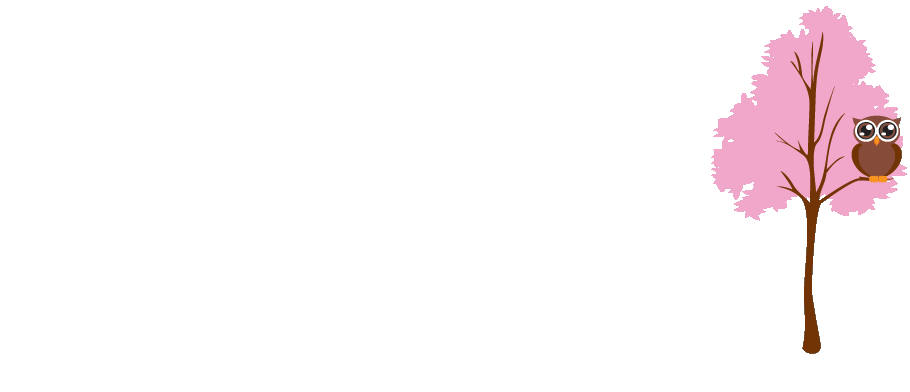
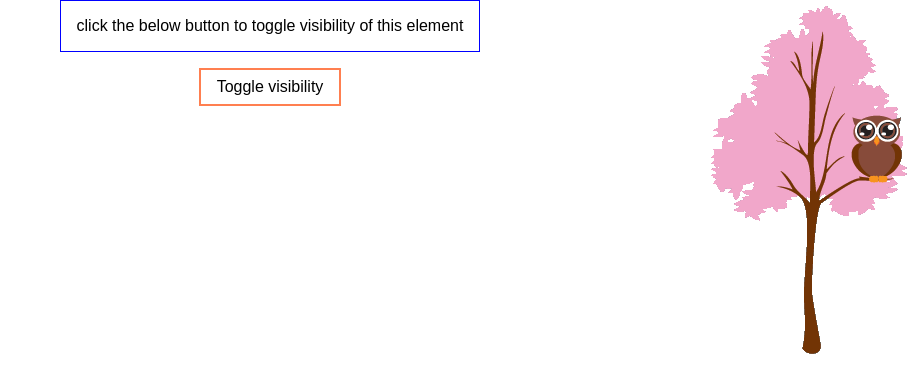
Before and after one commit to haingocvu/LearnHtml2022, a React (Create React App) app: page /visibility in a window 1280 px wide. Before the commit this address had no page. Shown: the top 392 px of the page, without its empty margins (370-1280 px from the left). Built offline with nearby package versions, Linux system fonts and the light colour scheme.

Commit message:
visibility

```diff
--- a/src/components/App.js
+++ b/src/components/App.js
@@ -44,6 +44,7 @@ import Nesting from 'src/pages/nesting/Nesting';
 import AttachProps from 'src/pages/attachProps/AttachProps';
 import Animation from 'src/pages/animation/Animation';
 import Display from 'src/pages/display/Display';
+import Visibility from 'src/pages/visibility/Visibility';
 
 function App() {
   return (
@@ -90,6 +91,7 @@ function App() {
         <Route path="/attach-props" element={<AttachProps />} />
         <Route path="/animation" element={<Animation />} />
         <Route path="/display" element={<Display />} />
+        <Route path="/visibility" element={<Visibility />} />
       </Routes>
     </Router>
   );
--- /dev/null
+++ b/src/pages/visibility/Visibility.jsx
@@ -0,0 +1,46 @@
+import React, { useState } from 'react';
+import styled from 'styled-components';
+
+const Wrapper = styled.div`
+  margin: auto;
+  max-width: 50%;
+  display: flex;
+  flex-direction: column;
+  align-items: center;
+  gap: 1em;
+`;
+
+const Content = styled.div`
+  visibility: ${(props) => props.visibility};
+  border: 1px solid blue;
+  padding: 1em;
+`;
+
+const Button = styled.button`
+  padding: 0.5em 1em;
+  border: 2px solid coral;
+  background-color: white;
+  color: black;
+  :hover {
+    border: none;
+    background-color: coral;
+    color: white;
+  }
+`;
+
+function Visibility() {
+  const [visibility, setVisibility] = useState('visible');
+  const toggleDisplay = () => {
+    setVisibility((prev) => (prev === 'visible' ? 'hidden' : 'visible'));
+  };
+  return (
+    <Wrapper>
+      <Content visibility={visibility}>
+        click the below button to toggle visibility of this element
+      </Content>
+      <Button onClick={toggleDisplay}>Toggle visibility</Button>
+    </Wrapper>
+  );
+}
+
+export default Visibility;
```
